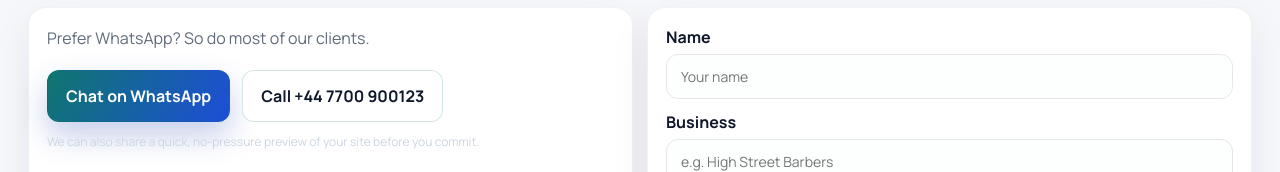
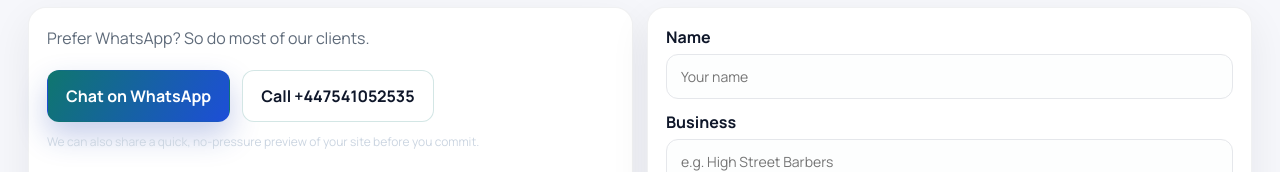
Before and after one commit to DavidUmunna/Trevona.dev, a React (Vite) app: page / in a window 1280 px wide. Shown: the part 2616-2788 px from the top of the page. Built offline with nearby package versions, Linux system fonts and the light colour scheme.

Commit message:
redirects

```diff
--- a/src/App.jsx
+++ b/src/App.jsx
@@ -1,7 +1,7 @@
 import React from 'react';
 
-const whatsappNumber = '447700900123'; // placeholder UK mobile number
-const phoneNumberDisplay = '+44 7700 900123';
+const whatsappNumber = '+447541052535'; // placeholder UK mobile number
+const phoneNumberDisplay = '+447541052535';
 
 const industries = [
   {
@@ -21,12 +21,12 @@
 const demos = [
   {
     title: 'Barber Shop Demo',
-    link: 'https://demo.trevona.dev/barber', // placeholder live link
+    link: 'https://barbershopinit.netlify.app/', // placeholder live link
     notes: ['Mobile-friendly', 'Click-to-call', 'Google-ready'],
   },
   {
     title: 'Takeaway Demo',
-    link: 'https://demo.trevona.dev/takeaway', // placeholder live link
+    link: 'https://takeawayinit.netlify.app/', // placeholder live link
     notes: ['Mobile-friendly', 'Click-to-call', 'Google-ready'],
   },
 ];
```
Also changed, not shown: 1 other file (tests, documents, lock files or other folders).
